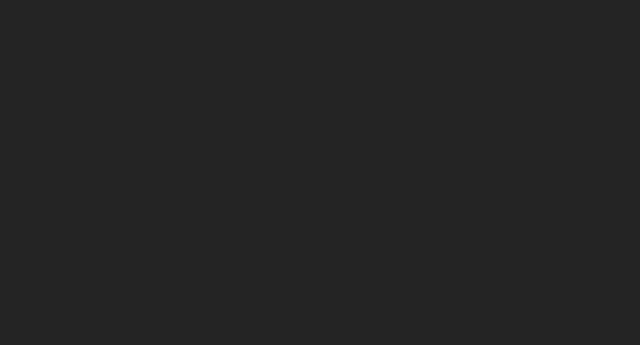
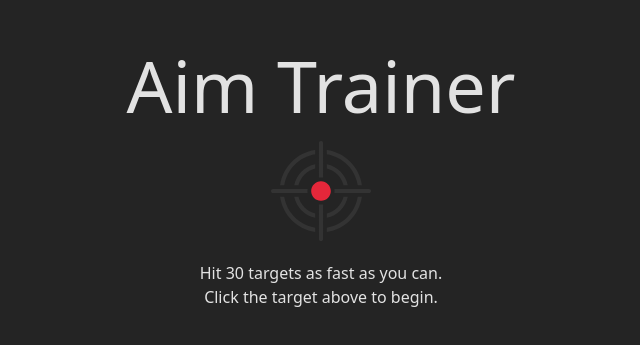
Before and after one commit to Arpit-Verma5906/Aim-Trainer, a React (Vite) app: page / in a window 1280 px wide. Shown: the part 221-566 px from the top of the page, without its empty margins (319-959 px from the left). Built offline with nearby package versions, Linux system fonts and the light colour scheme.

Commit message:
feat: added landing page

```diff
--- a/src/App.css
+++ b/src/App.css
@@ -0,0 +1,13 @@
+body {
+    display: flex;
+    flex-direction: column;
+    justify-content: center;
+    align-items: center;
+    height: 100vh;
+    text-align: center;
+}
+
+img {
+    display: block;
+    margin: 0 auto;
+}
--- a/src/App.tsx
+++ b/src/App.tsx
@@ -1,9 +1,10 @@
 import './App.css'
+import LandingPage from './landing_page/landing-page'
 
 function App() {
   return (
     <>
-      <></>
+      <LandingPage />
     </>
   )
 }
--- /dev/null
+++ b/src/landing_page/landing-page.tsx
@@ -0,0 +1,16 @@
+function LandingPage() {
+    return (
+        <div className="flex flex-col items-center gap-5">
+            <p className="text-7xl">
+                Aim Trainer
+            </p>
+            <img src="./src/assets/black-and-white-bullseye.svg" width="100px"/>
+            <p>
+                Hit 30 targets as fast as you can.<br/>
+                Click the target above to begin.
+            </p>
+        </div>
+    )
+}
+
+export default LandingPage
```
